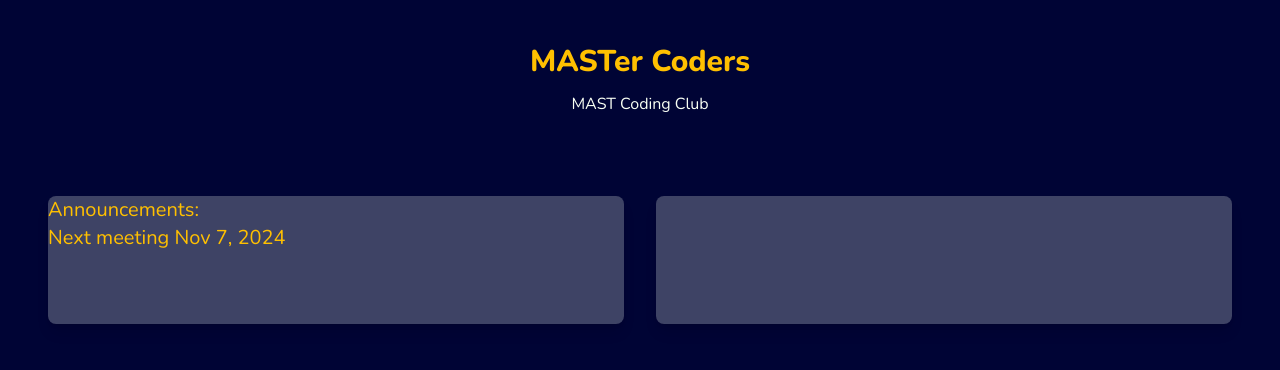
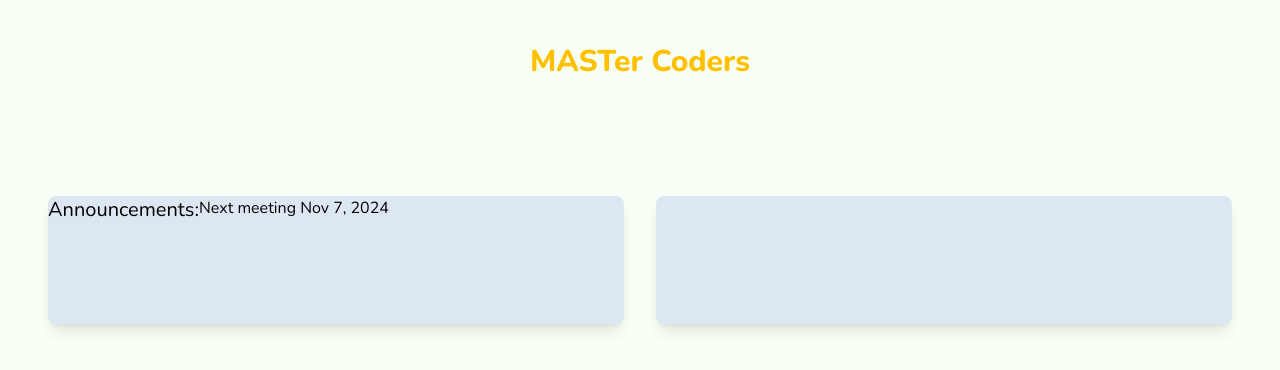
Before and after one commit to yvs2007/MastSite, a Vue app: page / in a window 1280 px wide. Shown: the top 370 px of the page. Built offline with nearby package versions, Linux system fonts and the light colour scheme.

Commit message:
messed around with background photos

```diff
--- a/src/assets/main.css
+++ b/src/assets/main.css
@@ -3,5 +3,5 @@
 @tailwind utilities;
 @import url("https://fonts.googleapis.com/css2?family=Lexend:wght@100..900&family=Nunito:ital,wght@0,200..1000;1,200..1000&display=swap");
 :root {
-    background-color: #000435;
+    background-color: #F8FFF4;
 }
--- a/src/components/Body.vue
+++ b/src/components/Body.vue
@@ -6,18 +6,20 @@ import { ref } from "vue";
     <!--this is the gird that can display pictures and text.-->
     <div class="grid grid-cols-1 gap-4 lg:grid-cols-2 lg:gap-8 m-4">
         <div
-            class="h-32 rounded-lg bg-whiteText bg-opacity-25 shadow-outline shadow-lg"
+            class="h-32 rounded-lg bg-Mblue bg-opacity-15 shadow-outline shadow-lg"
         >
             <div>
                 <!-- announcements for the students!-->
-                <h3 class="float-left text-extrabold text-xl text-yellowText ">
+                <h3 class="float-left text-bold text-xl text-black">
                     Announcements:
-                    <p class='fixed'> Next meeting Nov 7, 2024</p>
                 </h3>
+                <p class='float-down'> Next meeting Nov 7, 2024</p>
             </div>
         </div>
-        <div class="h-32 rounded-lg bg-whiteText bg-opacity-25 shadow-outline shadow-lg">
-            <div></div>
+        <div class="h-32 rounded-lg bg-Mblue bg-opacity-15 shadow-outline shadow-lg">
+            <div>
+
+            </div>
         </div>
     </div>
 </template>
--- a/tailwind.config.js
+++ b/tailwind.config.js
@@ -6,6 +6,9 @@ export default {
 
     },
     extend: {
+      backgroundImage:{
+        vovochka: './public/IMG_5956.jpeg'
+      },
       colors: {
         Mblue: "#4660E3",
         yellowText: "#ffc000",
```
